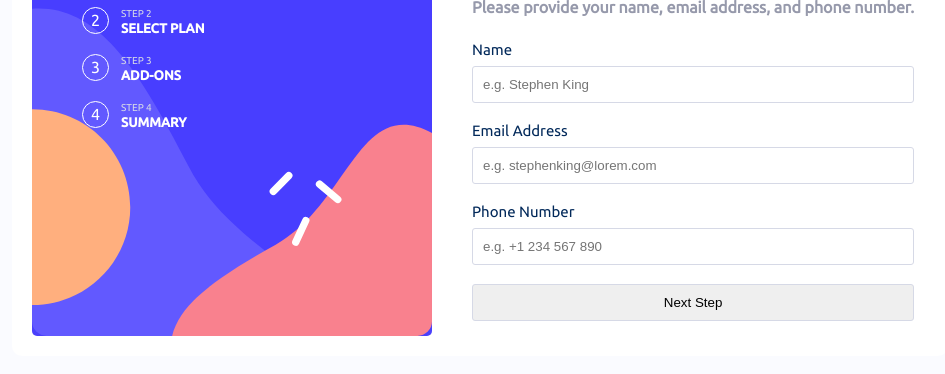
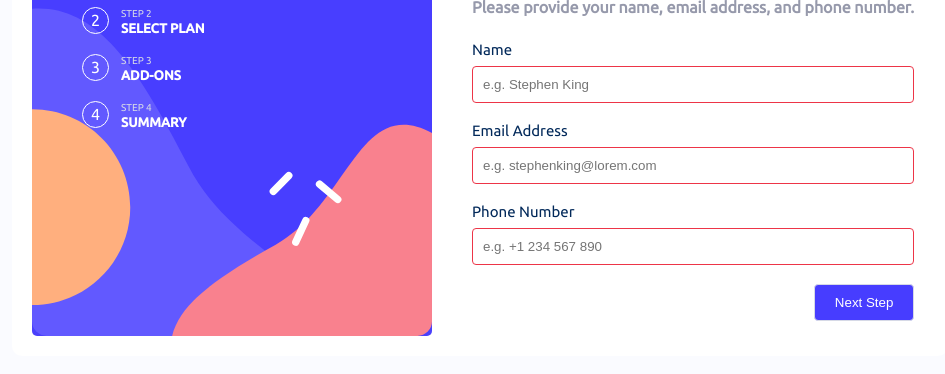
Before and after one commit to nadia01111/Multi-step-form, a plain HTML site: page index.html in a window 1280 px wide. Shown: the part 212-586 px from the top of the page, without its empty margins (46-991 px from the left). Drawn offline with Linux system fonts and the light colour scheme.

Commit message:
step1 css

```diff
--- a/styels.css
+++ b/styels.css
@@ -133,5 +133,22 @@ h4{
         padding:10px;
         margin: 4px 0px 15px 0px;
         border: 1px solid hsl(229, 24%, 87%);
-        border-radius: 3px;
+        border-radius: 4px;
     }
+
+    input:focus {
+        outline: none !important;
+        border-color: hsl(243, 100%, 62%);
+     }
+
+     input:invalid {
+        border-color:hsl(354, 84%, 57%)
+
+     }
+
+     input[type=submit] {
+         background-color:hsl(243, 100%, 62%);
+         color: white;
+         align-self: flex-end;
+         width: 100px;
+     }
```
Also changed, not shown: index.html (+1 -1 lines).
